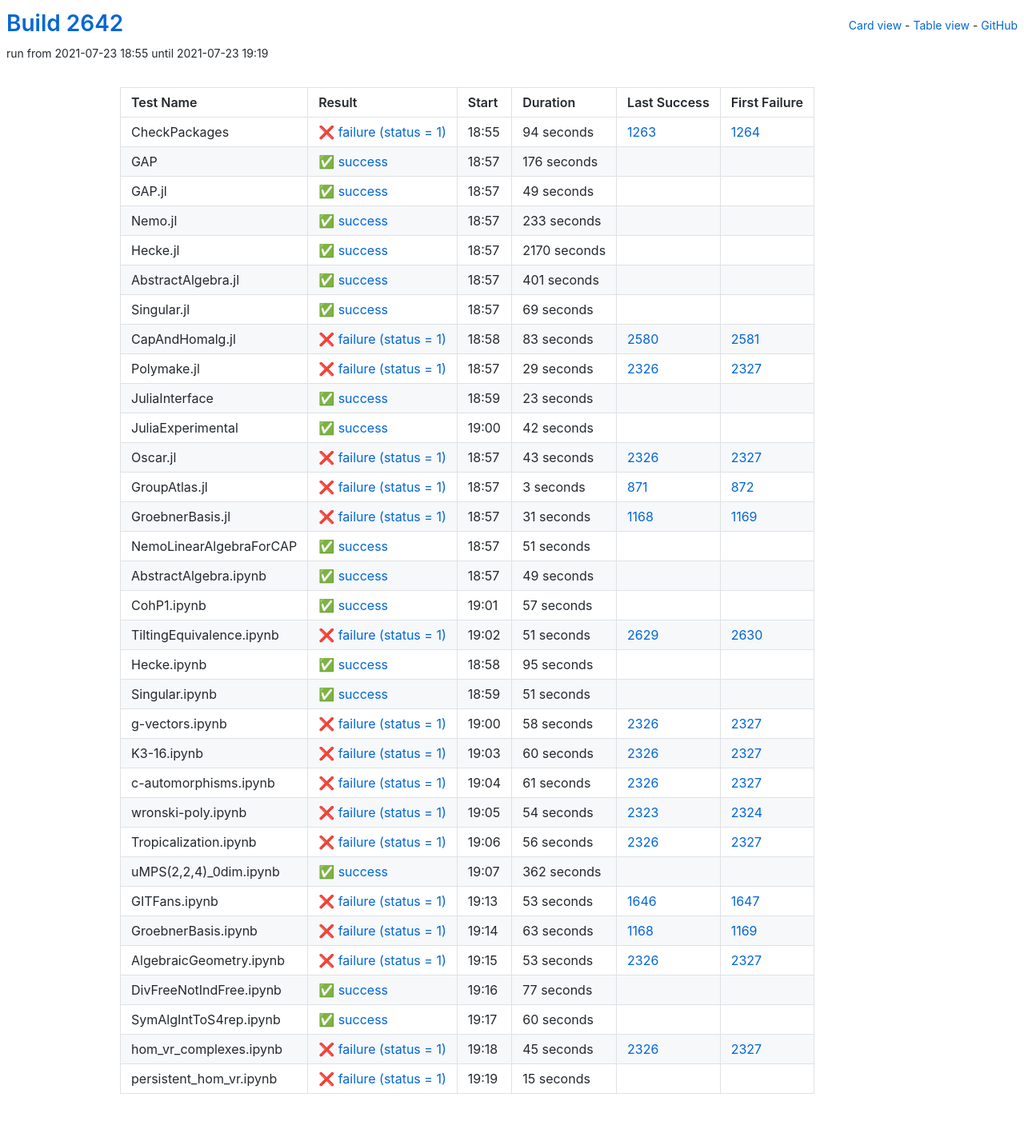
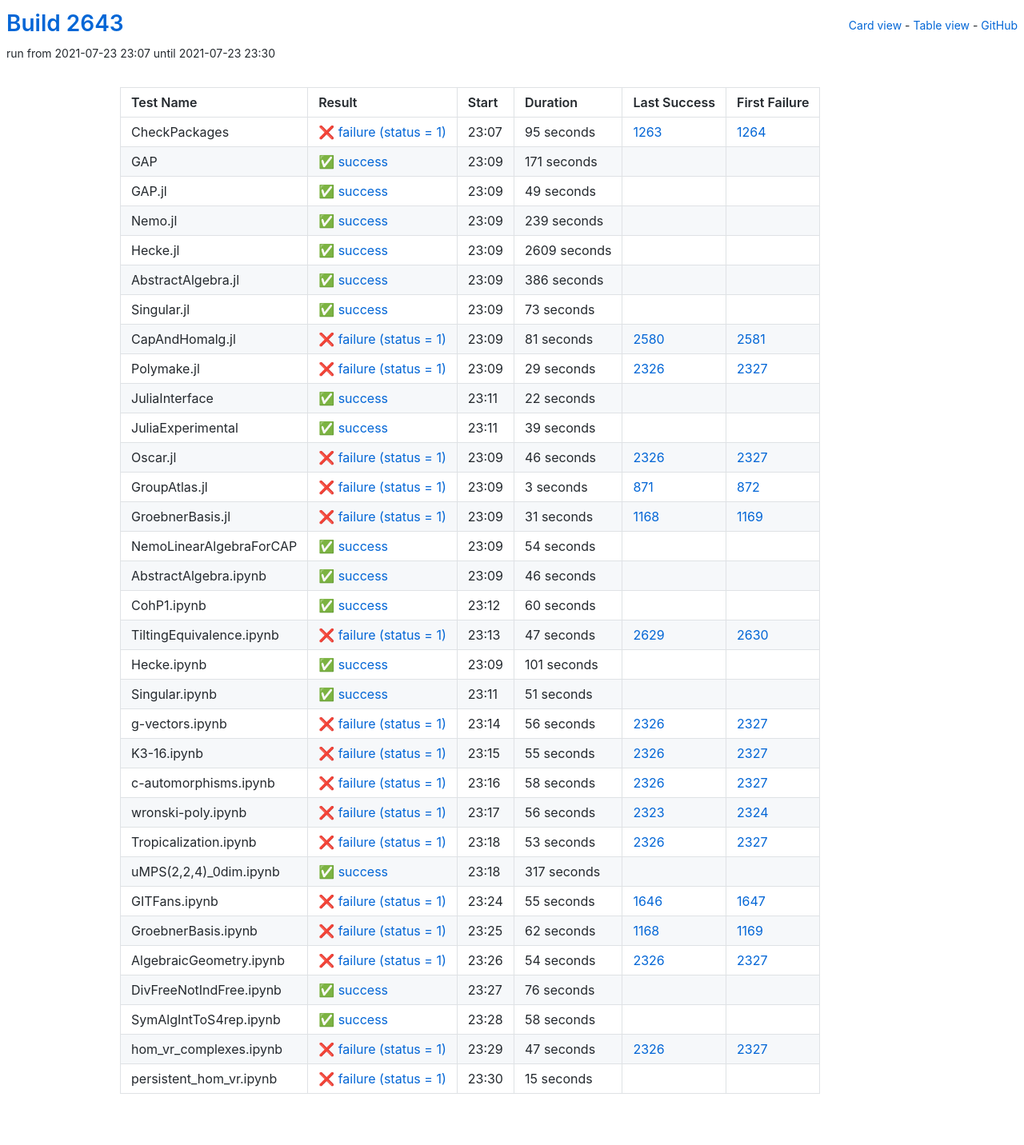
Before and after one commit to oscar-system/oscar-ci-status-stable, a Jekyll site: the page built from table.html, in a window 1280 px wide. Shown: the whole page at 80% size. Built offline with Jekyll 4.4.1, drawn with Linux system fonts in a browser that asks for light colours.

Commit message:
Build #2643

```diff
--- a/_data/ci.yml
+++ b/_data/ci.yml
@@ -1,6 +1,6 @@
 ---
-build: 2642
-build_url: https://oscarci.mathematik.uni-kl.de/job/oscar-stable/2642/
+build: 2643
+build_url: https://oscarci.mathematik.uni-kl.de/job/oscar-stable/2643/
 job: oscar-stable
 organization: oscar-system
 repo: oscar-ci-status-stable
@@ -8,32 +8,32 @@ repourl: https://github.com/oscar-system/oscar-ci-status-stable
 tests:
 - name: CheckPackages
   id: checkpackages
-  log: https://oscarci.mathematik.uni-kl.de/job/oscar-stable/2642/artifact/logs/build-2642/CheckPackages.log
-  start: 2021-07-23 18:55
+  log: https://oscarci.mathematik.uni-kl.de/job/oscar-stable/2643/artifact/logs/build-2643/CheckPackages.log
+  start: 2021-07-23 23:07
   success: false
   exitcode: 1
   status: failure
-  duration: 94
+  duration: 95
   last_success: 1263
   last_success_url: https://oscarci.mathematik.uni-kl.de/job/oscar-stable/1263/
   first_failure: 1264
   first_failure_url: https://oscarci.mathematik.uni-kl.de/job/oscar-stable/1264/
 - name: GAP
   id: gap
-  log: https://oscarci.mathematik.uni-kl.de/job/oscar-stable/2642/artifact/logs/build-2642/GAP.log
-  start: 2021-07-23 18:57
+  log: https://oscarci.mathematik.uni-kl.de/job/oscar-stable/2643/artifact/logs/build-2643/GAP.log
+  start: 2021-07-23 23:09
   success: true
   exitcode: 0
   status: success
-  duration: 176
+  duration: 171
   last_success: false
   last_success_url:
   first_failure: false
   first_failure_url:
 - name: GAP.jl
   id: gap-jl
-  log: https://oscarci.mathematik.uni-kl.de/job/oscar-stable/2642/artifact/logs/build-2642/GAP.jl.log
-  start: 2021-07-23 18:57
+  log: https://oscarci.mathematik.uni-kl.de/job/oscar-stable/2643/artifact/logs/build-2643/GAP.jl.log
+  start: 2021-07-23 23:09
   success: true
   exitcode: 0
   status: success
@@ -44,68 +44,68 @@ tests:
   first_failure_url:
 - name: Nemo.jl
   id: nemo-jl
-  log: https://oscarci.mathematik.uni-kl.de/job/oscar-stable/2642/artifact/logs/build-2642/Nemo.jl.log
-  start: 2021-07-23 18:57
+  log: https://oscarci.mathematik.uni-kl.de/job/oscar-stable/2643/artifact/logs/build-2643/Nemo.jl.log
+  start: 2021-07-23 23:09
   success: true
   exitcode: 0
   status: success
-  duration: 233
+  duration: 239
   last_success: false
   last_success_url:
   first_failure: false
   first_failure_url:
 - name: Hecke.jl
   id: hecke-jl
-  log: https://oscarci.mathematik.uni-kl.de/job/oscar-stable/2642/artifact/logs/build-2642/Hecke.jl.log
-  start: 2021-07-23 18:57
+  log: https://oscarci.mathematik.uni-kl.de/job/oscar-stable/2643/artifact/logs/build-2643/Hecke.jl.log
+  start: 2021-07-23 23:09
   success: true
   exitcode: 0
   status: success
-  duration: 2170
+  duration: 2609
   last_success: false
   last_success_url:
   first_failure: false
   first_failure_url:
 - name: AbstractAlgebra.jl
   id: abstractalgebra-jl
-  log: https://oscarci.mathematik.uni-kl.de/job/oscar-stable/2642/artifact/logs/build-2642/AbstractAlgebra.jl.log
-  start: 2021-07-23 18:57
+  log: https://oscarci.mathematik.uni-kl.de/job/oscar-stable/2643/artifact/logs/build-2643/AbstractAlgebra.jl.log
+  start: 2021-07-23 23:09
   success: true
   exitcode: 0
   status: success
-  duration: 401
+  duration: 386
   last_success: false
   last_success_url:
   first_failure: false
   first_failure_url:
 - name: Singular.jl
   id: singular-jl
-  log: https://oscarci.mathematik.uni-kl.de/job/oscar-stable/2642/artifact/logs/build-2642/Singular.jl.log
-  start: 2021-07-23 18:57
+  log: https://oscarci.mathematik.uni-kl.de/job/oscar-stable/2643/artifact/logs/build-2643/Singular.jl.log
+  start: 2021-07-23 23:09
   success: true
   exitcode: 0
   status: success
-  duration: 69
+  duration: 73
   last_success: false
   last_success_url:
   first_failure: false
   first_failure_url:
 - name: CapAndHomalg.jl
   id: capandhomalg-jl
-  log: https://oscarci.mathematik.uni-kl.de/job/oscar-stable/2642/artifact/logs/build-2642/CapAndHomalg.jl.log
-  start: 2021-07-23 18:58
+  log: https://oscarci.mathematik.uni-kl.de/job/oscar-stable/2643/artifact/logs/build-2643/CapAndHomalg.jl.log
+  start: 2021-07-23 23:09
   success: false
   exitcode: 1
   status: failure
-  duration: 83
+  duration: 81
   last_success: 2580
   last_success_url: https://oscarci.mathematik.uni-kl.de/job/oscar-stable/2580/
   first_failure: 2581
   first_failure_url: https://oscarci.mathematik.uni-kl.de/job/oscar-stable/2581/
 - name: Polymake.jl
   id: polymake-jl
-  log: https://oscarci.mathematik.uni-kl.de/job/oscar-stable/2642/artifact/logs/build-2642/Polymake.jl.log
-  start: 2021-07-23 18:57
+  log: https://oscarci.mathematik.uni-kl.de/job/oscar-stable/2643/artifact/logs/build-2643/Polymake.jl.log
+  start: 2021-07-23 23:09
   success: false
   exitcode: 1
   status: failure
@@ -116,44 +116,44 @@ tests:
   first_failure_url: https://oscarci.mathematik.uni-kl.de/job/oscar-stable/2327/
 - name: JuliaInterface
   id: juliainterface
-  log: https://oscarci.mathematik.uni-kl.de/job/oscar-stable/2642/artifact/logs/build-2642/JuliaInterface.log
-  start: 2021-07-23 18:59
+  log: https://oscarci.mathematik.uni-kl.de/job/oscar-stable/2643/artifact/logs/build-2643/JuliaInterface.log
+  start: 2021-07-23 23:11
   success: true
   exitcode: 0
   status: success
-  duration: 23
+  duration: 22
   last_success: false
   last_success_url:
   first_failure: false
   first_failure_url:
 - name: JuliaExperimental
   id: juliaexperimental
-  log: https://oscarci.mathematik.uni-kl.de/job/oscar-stable/2642/artifact/logs/build-2642/JuliaExperimental.log
-  start: 2021-07-23 19:00
+  log: https://oscarci.mathematik.uni-kl.de/job/oscar-stable/2643/artifact/logs/build-2643/JuliaExperimental.log
+  start: 2021-07-23 23:11
   success: true
   exitcode: 0
   status: success
-  duration: 42
+  duration: 39
   last_success: false
   last_success_url:
   first_failure: false
   first_failure_url:
 - name: Oscar.jl
   id: oscar-jl
-  log: https://oscarci.mathematik.uni-kl.de/job/oscar-stable/2642/artifact/logs/build-2642/Oscar.jl.log
-  start: 2021-07-23 18:57
+  log: https://oscarci.mathematik.uni-kl.de/job/oscar-stable/2643/artifact/logs/build-2643/Oscar.jl.log
+  start: 2021-07-23 23:09
   success: false
   exitcode: 1
   status: failure
-  duration: 43
+  duration: 46
   last_success: 2326
   last_success_url: https://oscarci.mathematik.uni-kl.de/job/oscar-stable/2326/
   first_failure: 2327
   first_failure_url: https://oscarci.mathematik.uni-kl.de/job/oscar-stable/2327/
 - name: GroupAtlas.jl
   id: groupatlas-jl
-  log: https://oscarci.mathematik.uni-kl.de/job/oscar-stable/2642/artifact/logs/build-2642/GroupAtlas.jl.log
-  start: 2021-07-23 18:57
+  log: https://oscarci.mathematik.uni-kl.de/job/oscar-stable/2643/artifact/logs/build-2643/GroupAtlas.jl.log
+  start: 2021-07-23 23:09
   success: false
   exitcode: 1
   status: failure
@@ -164,8 +164,8 @@ tests:
   first_failure_url: https://oscarci.mathematik.uni-kl.de/job/oscar-stable/872/
 - name: GroebnerBasis.jl
   id: groebnerbasis-jl
-  log: https://oscarci.mathematik.uni-kl.de/job/oscar-stable/2642/artifact/logs/build-2642/GroebnerBasis.jl.log
-  start: 2021-07-23 18:57
+  log: https://oscarci.mathematik.uni-kl.de/job/oscar-stable/2643/artifact/logs/build-2643/GroebnerBasis.jl.log
+  start: 2021-07-23 23:09
   success: false
   exitcode: 1
   status: failure
@@ -176,68 +176,68 @@ tests:
   first_failure_url: https://oscarci.mathematik.uni-kl.de/job/oscar-stable/1169/
 - name: NemoLinearAlgebraForCAP
   id: nemolinearalgebraforcap
-  log: https://oscarci.mathematik.uni-kl.de/job/oscar-stable/2642/artifact/logs/build-2642/NemoLinearAlgebraForCAP.log
-  start: 2021-07-23 18:57
+  log: https://oscarci.mathematik.uni-kl.de/job/oscar-stable/2643/artifact/logs/build-2643/NemoLinearAlgebraForCAP.log
+  start: 2021-07-23 23:09
   success: true
   exitcode: 0
   status: success
-  duration: 51
+  duration: 54
   last_success: false
   last_success_url:
   first_failure: false
   first_failure_url:
 - name: AbstractAlgebra.ipynb
   id: abstractalgebra-ipynb
-  log: https://oscarci.mathematik.uni-kl.de/job/oscar-stable/2642/artifact/logs/build-2642/AbstractAlgebra.ipynb.log
-  start: 2021-07-23 18:57
+  log: https://oscarci.mathematik.uni-kl.de/job/oscar-stable/2643/artifact/logs/build-2643/AbstractAlgebra.ipynb.log
+  start: 2021-07-23 23:09
   success: true
   exitcode: 0
   status: success
-  duration: 49
+  duration: 46
   last_success: false
   last_success_url:
   first_failure: false
   first_failure_url:
 - name: CohP1.ipynb
   id: cohp1-ipynb
-  log: https://oscarci.mathematik.uni-kl.de/job/oscar-stable/2642/artifact/logs/build-2642/CohP1.ipynb.log
-  start: 2021-07-23 19:01
+  log: https://oscarci.mathematik.uni-kl.de/job/oscar-stable/2643/artifact/logs/build-2643/CohP1.ipynb.log
+  start: 2021-07-23 23:12
   success: true
   exitcode: 0
   status: success
-  duration: 57
+  duration: 60
   last_success: false
   last_success_url:
   first_failure: false
   first_failure_url:
 - name: TiltingEquivalence.ipynb
   id: tiltingequivalence-ipynb
-  log: https://oscarci.mathematik.uni-kl.de/job/oscar-stable/2642/artifact/logs/build-2642/TiltingEquivalence.ipynb.log
-  start: 2021-07-23 19:02
+  log: https://oscarci.mathematik.uni-kl.de/job/oscar-stable/2643/artifact/logs/build-2643/TiltingEquivalence.ipynb.log
+  start: 2021-07-23 23:13
   success: false
   exitcode: 1
   status: failure
-  duration: 51
+  duration: 47
   last_success: 2629
   last_success_url: https://oscarci.mathematik.uni-kl.de/job/oscar-stable/2629/
   first_failure: 2630
   first_failure_url: https://oscarci.mathematik.uni-kl.de/job/oscar-stable/2630/
 - name: Hecke.ipynb
   id: hecke-ipynb
-  log: https://oscarci.mathematik.uni-kl.de/job/oscar-stable/2642/artifact/logs/build-2642/Hecke.ipynb.log
-  start: 2021-07-23 18:58
+  log: https://oscarci.mathematik.uni-kl.de/job/oscar-stable/2643/artifact/logs/build-2643/Hecke.ipynb.log
+  start: 2021-07-23 23:09
   success: true
   exitcode: 0
   status: success
-  duration: 95
+  duration: 101
   last_success: false
   last_success_url:
   first_failure: false
   first_failure_url:
 - name: Singular.ipynb
   id: singular-ipynb
-  log: https://oscarci.mathematik.uni-kl.de/job/oscar-stable/2642/artifact/logs/build-2642/Singular.ipynb.log
-  start: 2021-07-23 18:59
+  log: https://oscarci.mathematik.uni-kl.de/job/oscar-stable/2643/artifact/logs/build-2643/Singular.ipynb.log
+  start: 2021-07-23 23:11
   success: true
   exitcode: 0
   status: success
@@ -248,8 +248,32 @@ tests:
   first_failure_url:
 - name: g-vectors.ipynb
   id: g-vectors-ipynb
-  log: https://oscarci.mathematik.uni-kl.de/job/oscar-stable/2642/artifact/logs/build-2642/g-vectors.ipynb.log
-  start: 2021-07-23 19:00
+  log: https://oscarci.mathematik.uni-kl.de/job/oscar-stable/2643/artifact/logs/build-2643/g-vectors.ipynb.log
+  start: 2021-07-23 23:14
+  success: false
+  exitcode: 1
+  status: failure
+  duration: 56
+  last_success: 2326
+  last_success_url: https://oscarci.mathematik.uni-kl.de/job/oscar-stable/2326/
+  first_failure: 2327
+  first_failure_url: https://oscarci.mathematik.uni-kl.de/job/oscar-stable/2327/
+- name: K3-16.ipynb
+  id: k3-16-ipynb
+  log: https://oscarci.mathematik.uni-kl.de/job/oscar-stable/2643/artifact/logs/build-2643/K3-16.ipynb.log
+  start: 2021-07-23 23:15
+  success: false
+  exitcode: 1
+  status: failure
+  duration: 55
+  last_success: 2326
+  last_success_url: https://oscarci.mathematik.uni-kl.de/job/oscar-stable/2326/
+  first_failure: 2327
+  first_failure_url: https://oscarci.mathematik.uni-kl.de/job/oscar-stable/2327/
+- name: c-automorphisms.ipynb
+  id: c-automorphisms-ipynb
+  log: https://oscarci.mathematik.uni-kl.de/job/oscar-stable/2643/artifact/logs/build-2643/c-automorphisms.ipynb.log
+  start: 2021-07-23 23:16
   success: false
   exitcode: 1
   status: failure
@@ -258,94 +282,22 @@ tests:
   last_success_url: https://oscarci.mathematik.uni-kl.de/job/oscar-stable/2326/
   first_failure: 2327
   first_failure_url: https://oscarci.mathematik.uni-kl.de/job/oscar-stable/2327/
-- name: K3-16.ipynb
-  id: k3-16-ipynb
-  log: https://oscarci.mathematik.uni-kl.de/job/oscar-stable/2642/artifact/logs/build-2642/K3-16.ipynb.log
-  start: 2021-07-23 19:03
+- name: wronski-poly.ipynb
+  id: wronski-poly-ipynb
+  log: https://oscarci.mathematik.uni-kl.de/job/oscar-stable/2643/artifact/logs/build-2643/wronski-poly.ipynb.log
+  start: 2021-07-23 23:17
   success: false
   exitcode: 1
   status: failure
-  duration: 60
-  last_success: 2326
-  last_success_url: https://oscarci.mathematik.uni-kl.de/job/oscar-stable/2326/
-  first_failure: 2327
-  first_failure_url: https://oscarci.mathematik.uni-kl.de/job/oscar-stable/2327/
-- name: c-automorphisms.ipynb
-  id: c-automorphisms-ipynb
-  log: https://oscarci.mathematik.uni-kl.de/job/oscar-stable/2642/artifact/logs/build-2642/c-automorphisms.ipynb.log
-  start: 2021-07-23 19:04
-  success: false
-  exitcode: 1
-  status: failure
-  duration: 61
-  last_success: 2326
-  last_success_url: https://oscarci.mathematik.uni-kl.de/job/oscar-stable/2326/
-  first_failure: 2327
-  first_failure_url: https://oscarci.mathematik.uni-kl.de/job/oscar-stable/2327/
-- name: wronski-poly.ipynb
-  id: wronski-poly-ipynb
-  log: https://oscarci.mathematik.uni-kl.de/job/oscar-stable/2642/artifact/logs/build-2642/wronski-poly.ipynb.log
-  start: 2021-07-23 19:05
-  success: false
-  exitcode: 1
-  status: failure
-  duration: 54
+  duration: 56
   last_success: 2323
   last_success_url: https://oscarci.mathematik.uni-kl.de/job/oscar-stable/2323/
   first_failure: 2324
   first_failure_url: https://oscarci.mathematik.uni-kl.de/job/oscar-stable/2324/
 - name: Tropicalization.ipynb
   id: tropicalization-ipynb
-  log: https://oscarci.mathematik.uni-kl.de/job/oscar-stable/2642/artifact/logs/build-2642/Tropicalization.ipynb.log
-  start: 2021-07-23 19:06
-  success: false
-  exitcode: 1
-  status: failure
-  duration: 56
-  last_success: 2326
-  last_success_url: https://oscarci.mathematik.uni-kl.de/job/oscar-stable/2326/
-  first_failure: 2327
-  first_failure_url: https://oscarci.mathematik.uni-kl.de/job/oscar-stable/2327/
-- name: uMPS(2,2,4)_0dim.ipynb
-  id: umps-2-2-4-0dim-ipynb
-  log: https://oscarci.mathematik.uni-kl.de/job/oscar-stable/2642/artifact/logs/build-2642/uMPS-2-2-4-_0dim.ipynb.log
-  start: 2021-07-23 19:07
-  success: true
-  exitcode: 0
-  status: success
-  duration: 362
-  last_success: false
-  last_success_url:
-  first_failure: false
-  first_failure_url:
-- name: GITFans.ipynb
-  id: gitfans-ipynb
-  log: https://oscarci.mathematik.uni-kl.de/job/oscar-stable/2642/artifact/logs/build-2642/GITFans.ipynb.log
-  start: 2021-07-23 19:13
-  success: false
-  exitcode: 1
-  status: failure
-  duration: 53
-  last_success: 1646
-  last_success_url: https://oscarci.mathematik.uni-kl.de/job/oscar-stable/1646/
-  first_failure: 1647
-  first_failure_url: https://oscarci.mathematik.uni-kl.de/job/oscar-stable/1647/
-- name: GroebnerBasis.ipynb
-  id: groebnerbasis-ipynb
-  log: https://oscarci.mathematik.uni-kl.de/job/oscar-stable/2642/artifact/logs/build-2642/GroebnerBasis.ipynb.log
-  start: 2021-07-23 19:14
-  success: false
-  exitcode: 1
-  status: failure
-  duration: 63
-  last_success: 1168
-  last_success_url: https://oscarci.mathematik.uni-kl.de/job/oscar-stable/1168/
-  first_failure: 1169
-  first_failure_url: https://oscarci.mathematik.uni-kl.de/job/oscar-stable/1169/
-- name: AlgebraicGeometry.ipynb
-  id: algebraicgeometry-ipynb
-  log: https://oscarci.mathematik.uni-kl.de/job/oscar-stable/2642/artifact/logs/build-2642/AlgebraicGeometry.ipynb.log
-  start: 2021-07-23 19:15
+  log: https://oscarci.mathematik.uni-kl.de/job/oscar-stable/2643/artifact/logs/build-2643/Tropicalization.ipynb.log
+  start: 2021-07-23 23:18
   success: false
   exitcode: 1
   status: failure
@@ -354,46 +306,94 @@ tests:
   last_success_url: https://oscarci.mathematik.uni-kl.de/job/oscar-stable/2326/
   first_failure: 2327
   first_failure_url: https://oscarci.mathematik.uni-kl.de/job/oscar-stable/2327/
-- name: DivFreeNotIndFree.ipynb
-  id: divfreenotindfree-ipynb
-  log: https://oscarci.mathematik.uni-kl.de/job/oscar-stable/2642/artifact/logs/build-2642/DivFreeNotIndFree.ipynb.log
-  start: 2021-07-23 19:16
+- name: uMPS(2,2,4)_0dim.ipynb
+  id: umps-2-2-4-0dim-ipynb
+  log: https://oscarci.mathematik.uni-kl.de/job/oscar-stable/2643/artifact/logs/build-2643/uMPS-2-2-4-_0dim.ipynb.log
+  start: 2021-07-23 23:18
   success: true
   exitcode: 0
   status: success
-  duration: 77
+  duration: 317
+  last_success: false
+  last_success_url:
+  first_failure: false
+  first_failure_url:
+- name: GITFans.ipynb
+  id: gitfans-ipynb
+  log: https://oscarci.mathematik.uni-kl.de/job/oscar-stable/2643/artifact/logs/build-2643/GITFans.ipynb.log
+  start: 2021-07-23 23:24
+  success: false
+  exitcode: 1
+  status: failure
+  duration: 55
+  last_success: 1646
+  last_success_url: https://oscarci.mathematik.uni-kl.de/job/oscar-stable/1646/
+  first_failure: 1647
+  first_failure_url: https://oscarci.mathematik.uni-kl.de/job/oscar-stable/1647/
+- name: GroebnerBasis.ipynb
+  id: groebnerbasis-ipynb
+  log: https://oscarci.mathematik.uni-kl.de/job/oscar-stable/2643/artifact/logs/build-2643/GroebnerBasis.ipynb.log
+  start: 2021-07-23 23:25
+  success: false
+  exitcode: 1
+  status: failure
+  duration: 62
+  last_success: 1168
+  last_success_url: https://oscarci.mathematik.uni-kl.de/job/oscar-stable/1168/
+  first_failure: 1169
+  first_failure_url: https://oscarci.mathematik.uni-kl.de/job/oscar-stable/1169/
+- name: AlgebraicGeometry.ipynb
+  id: algebraicgeometry-ipynb
+  log: https://oscarci.mathematik.uni-kl.de/job/oscar-stable/2643/artifact/logs/build-2643/AlgebraicGeometry.ipynb.log
+  start: 2021-07-23 23:26
+  success: false
+  exitcode: 1
+  status: failure
+  duration: 54
+  last_success: 2326
+  last_success_url: https://oscarci.mathematik.uni-kl.de/job/oscar-stable/2326/
+  first_failure: 2327
+  first_failure_url: https://oscarci.mathematik.uni-kl.de/job/oscar-stable/2327/
+- name: DivFreeNotIndFree.ipynb
+  id: divfreenotindfree-ipynb
+  log: https://oscarci.mathematik.uni-kl.de/job/oscar-stable/2643/artifact/logs/build-2643/DivFreeNotIndFree.ipynb.log
+  start: 2021-07-23 23:27
+  success: true
+  exitcode: 0
+  status: success
+  duration: 76
   last_success: false
   last_success_url:
   first_failure: false
   first_failure_url:
 - name: SymAlgIntToS4rep.ipynb
   id: symalginttos4rep-ipynb
-  log: https://oscarci.mathematik.uni-kl.de/job/oscar-stable/2642/artifact/logs/build-2642/SymAlgIntToS4rep.ipynb.log
-  start: 2021-07-23 19:17
+  log: https://oscarci.mathematik.uni-kl.de/job/oscar-stable/2643/artifact/logs/build-2643/SymAlgIntToS4rep.ipynb.log
+  start: 2021-07-23 23:28
   success: true
   exitcode: 0
   status: success
-  duration: 60
+  duration: 58
   last_success: false
   last_success_url:
   first_failure: false
   first_failure_url:
 - name: hom_vr_complexes.ipynb
   id: hom-vr-complexes-ipynb
-  log: https://oscarci.mathematik.uni-kl.de/job/oscar-stable/2642/artifact/logs/build-2642/hom_vr_complexes.ipynb.log
-  start: 2021-07-23 19:18
+  log: https://oscarci.mathematik.uni-kl.de/job/oscar-stable/2643/artifact/logs/build-2643/hom_vr_complexes.ipynb.log
+  start: 2021-07-23 23:29
   success: false
   exitcode: 1
   status: failure
-  duration: 45
+  duration: 47
   last_success: 2326
   last_success_url: https://oscarci.mathematik.uni-kl.de/job/oscar-stable/2326/
   first_failure: 2327
   first_failure_url: https://oscarci.mathematik.uni-kl.de/job/oscar-stable/2327/
 - name: persistent_hom_vr.ipynb
   id: persistent-hom-vr-ipynb
-  log: https://oscarci.mathematik.uni-kl.de/job/oscar-stable/2642/artifact/logs/build-2642/persistent_hom_vr.ipynb.log
-  start: 2021-07-23 19:19
+  log: https://oscarci.mathematik.uni-kl.de/job/oscar-stable/2643/artifact/logs/build-2643/persistent_hom_vr.ipynb.log
+  start: 2021-07-23 23:30
   success: false
   exitcode: 1
   status: failure
```
Also changed, not shown: README.md.
